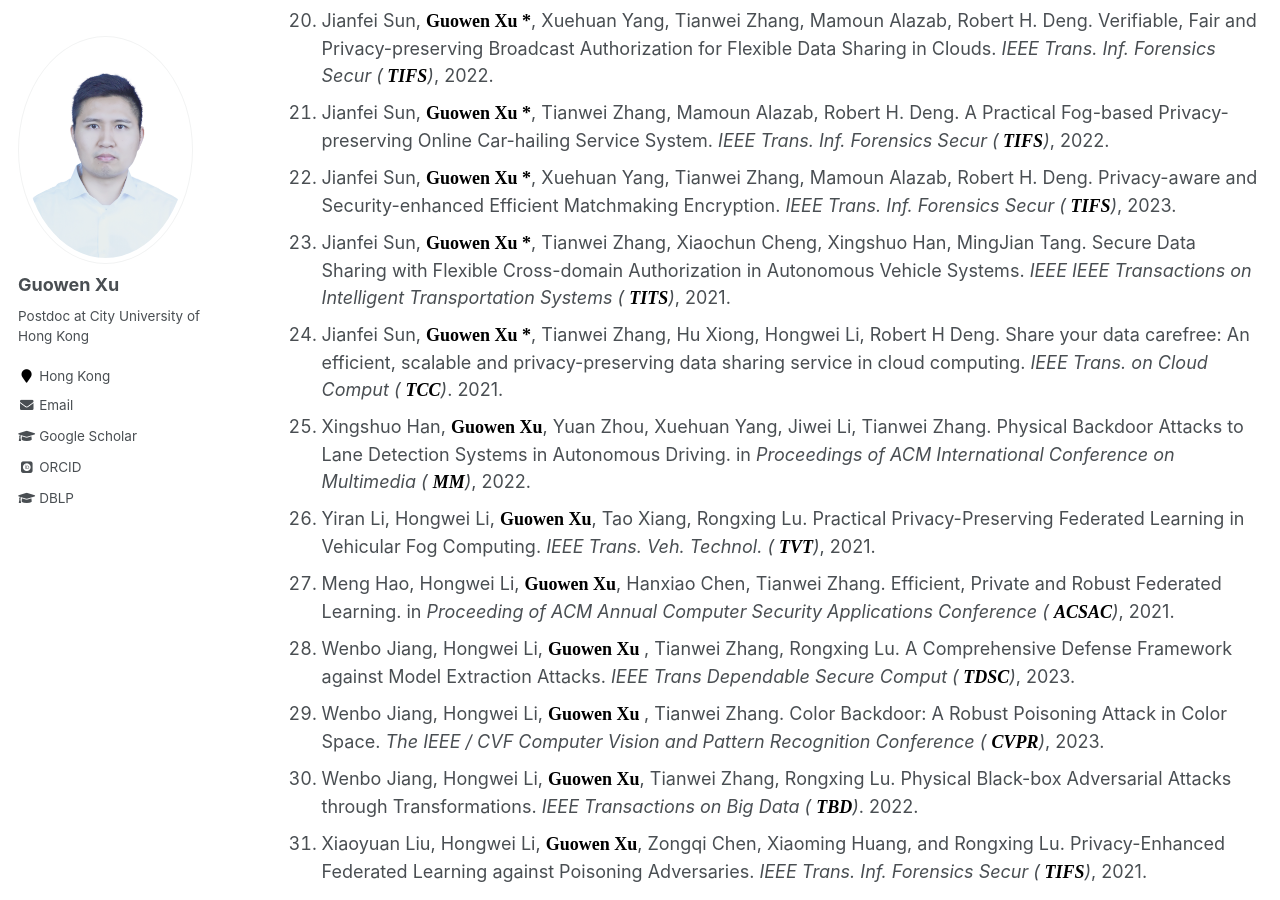
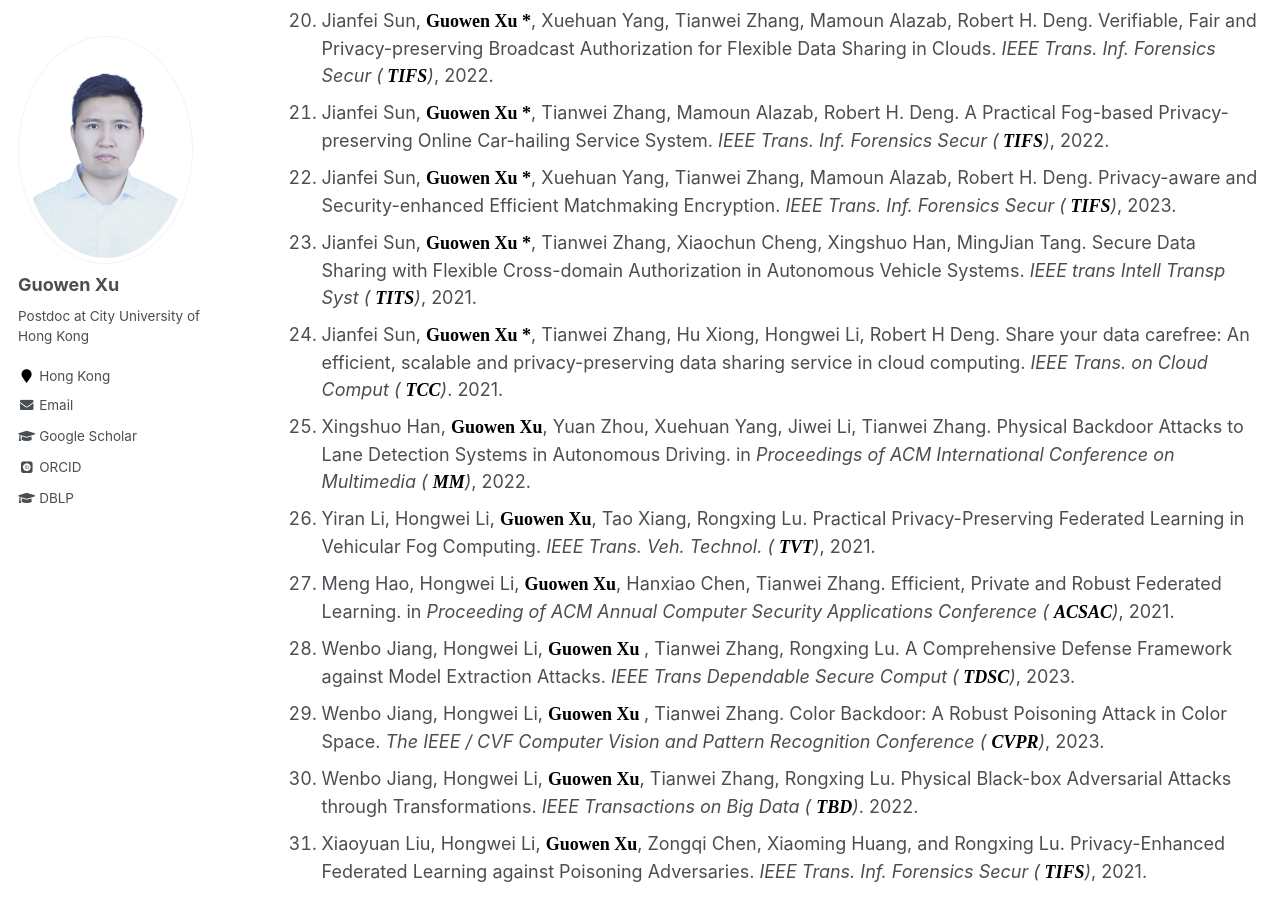
Before and after one commit to Guowen-xu/guowen-xu.github.io, a Jekyll site: the page built from _pages/publications.md, in a window 1280 px wide and 900 px high, scrolled down 1846 px. Built offline with Jekyll 4.4.1, drawn with Linux system fonts in a browser that asks for light colours; some web fonts are replaced.

Commit message:
Update publications.md

```diff
--- a/_pages/publications.md
+++ b/_pages/publications.md
@@ -36,7 +36,7 @@ You can find my articles on my [Google Scholar](https://scholar.google.com.hk/ci
 20. Jianfei Sun, **<font face="Times New Roman" color=black size=4> Guowen Xu *</font>**, Xuehuan Yang, Tianwei Zhang, Mamoun Alazab, Robert H. Deng. Verifiable, Fair and Privacy-preserving Broadcast Authorization for Flexible Data Sharing in Clouds. *IEEE Trans. Inf. Forensics Secur (**<font face="Times New Roman" color=black size=4> TIFS</font>**)*, 2022.
 21. Jianfei Sun, **<font face="Times New Roman" color=black size=4> Guowen Xu *</font>**, Tianwei Zhang, Mamoun Alazab, Robert H. Deng. A Practical Fog-based Privacy-preserving Online Car-hailing Service System. *IEEE Trans. Inf. Forensics Secur (**<font face="Times New Roman" color=black size=4> TIFS</font>**)*, 2022.
 22. Jianfei Sun, **<font face="Times New Roman" color=black size=4> Guowen Xu *</font>**, Xuehuan Yang, Tianwei Zhang, Mamoun Alazab, Robert H. Deng. Privacy-aware and Security-enhanced Efficient Matchmaking Encryption. *IEEE Trans. Inf. Forensics Secur (**<font face="Times New Roman" color=black size=4> TIFS</font>**)*, 2023.
-23. Jianfei Sun,  **<font face="Times New Roman" color=black size=4> Guowen Xu *</font>**, Tianwei Zhang, Xiaochun Cheng, Xingshuo Han, MingJian Tang. Secure Data Sharing with Flexible Cross-domain Authorization in Autonomous Vehicle Systems. *IEEE IEEE Transactions on Intelligent Transportation Systems ( **<font face="Times New Roman" color=black size=4> TITS</font>**)*, 2021.
+23. Jianfei Sun,  **<font face="Times New Roman" color=black size=4> Guowen Xu *</font>**, Tianwei Zhang, Xiaochun Cheng, Xingshuo Han, MingJian Tang. Secure Data Sharing with Flexible Cross-domain Authorization in Autonomous Vehicle Systems. *IEEE trans Intell Transp Syst ( **<font face="Times New Roman" color=black size=4> TITS</font>**)*, 2021.
 24. Jianfei Sun,  **<font face="Times New Roman" color=black size=4> Guowen Xu *</font>**, Tianwei Zhang, Hu Xiong, Hongwei Li, Robert H Deng. Share your data carefree: An efficient, scalable and privacy-preserving data sharing service in cloud computing. *IEEE Trans. on Cloud Comput ( **<font face="Times New Roman" color=black size=4> TCC</font>**)*. 2021.
 25. Xingshuo Han, **<font face="Times New Roman" color=black size=4> Guowen Xu</font>**, Yuan Zhou, Xuehuan Yang, Jiwei Li, Tianwei Zhang. Physical Backdoor Attacks to Lane Detection Systems in Autonomous Driving. in *Proceedings of ACM International Conference on Multimedia ( **<font face="Times New Roman" color=black size=4> MM</font>**)*, 2022.
 26. Yiran Li, Hongwei Li,  **<font face="Times New Roman" color=black size=4> Guowen Xu</font>**, Tao Xiang, Rongxing Lu. Practical Privacy-Preserving Federated Learning in Vehicular Fog Computing. *IEEE Trans. Veh. Technol. ( **<font face="Times New Roman" color=black size=4> TVT</font>**)*, 2021.
```
